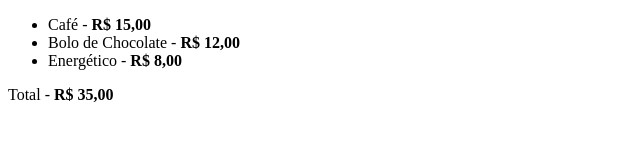
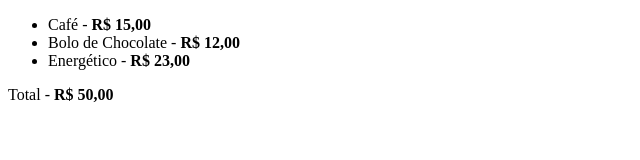
Before and after one commit to vitoremanuelcruzvieira/exercicios-html-e-css-basico, a plain HTML site: page exercicio-1/index.html in a window 1280 px wide. Shown: the full height of the page, 0-640 px from the left. Drawn offline with Linux system fonts and the light colour scheme.

Commit message:
Mudando finalmente o arquivo index.html do exercicio-1

```diff
--- a/exercicio-1/index.html
+++ b/exercicio-1/index.html
@@ -11,10 +11,10 @@
     <ul>
         <li>Café - <strong>R$ 15,00</strong></li>
         <li>Bolo de Chocolate - <strong>R$ 12,00</strong></li>
-        <li>Energético - <strong>R$ 8,00</strong></li>
+        <li>Energético - <strong>R$ 23,00</strong></li>
     </ul>
 
-    <p>Total - <strong>R$ 35,00</strong></p>
+    <p>Total - <strong>R$ 50,00</strong></p>
 
 </body>
 
```
